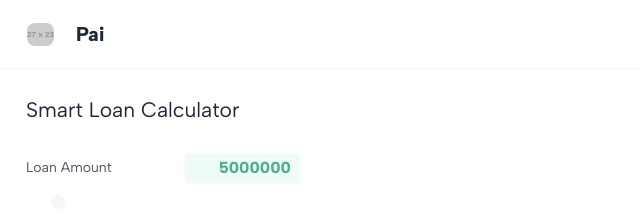
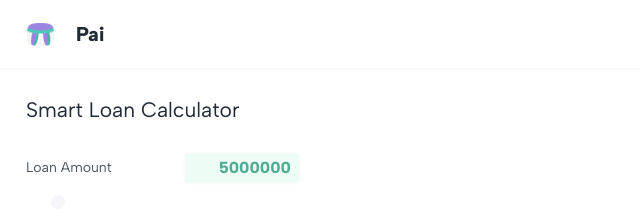
Before and after one commit to oshinaish/smart-fund-frontend1, a plain HTML site: page index.html in a window 1280 px wide. Shown: the top 222 px of the page, 0-640 px from the left. Drawn offline with nearby package versions, Linux system fonts and the light colour scheme; placeholder pictures from the web are drawn by us.

Commit message:
Update index.html

```diff
--- a/index.html
+++ b/index.html
@@ -135,7 +135,7 @@
     <header class="bg-card shadow-sm h-[68px] pl-[27px] pr-6 md:pr-8 flex items-center justify-between z-10">
         <div class="flex items-center">
             <!-- Placeholder Logo Image -->
-            <img src="https://placehold.co/27x23/8A2BE2/FFFFFF?text=P" alt="Pai Logo" class="w-[27px] h-[23px] rounded-lg">
+            <img src="logo.png" alt="Pai Logo" class="w-[27px] h-[23px] rounded-lg">
             <h1 class="text-xl font-extrabold text-textdark font-albert_sans ml-[22px]">Pai</h1>
         </div>
         <nav class="hidden md:block">
```
